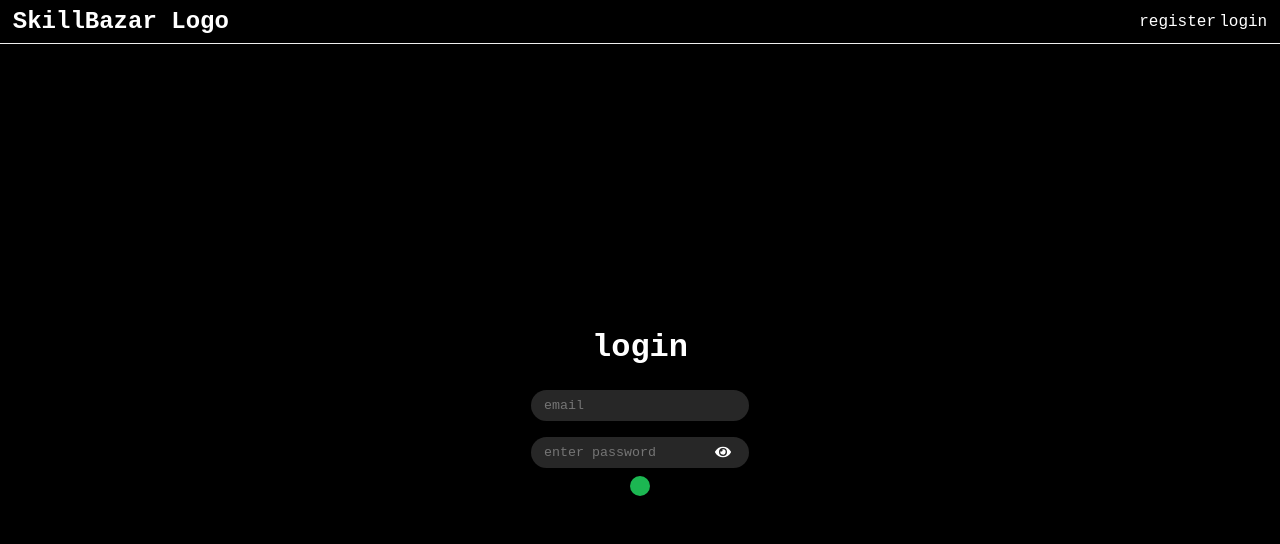
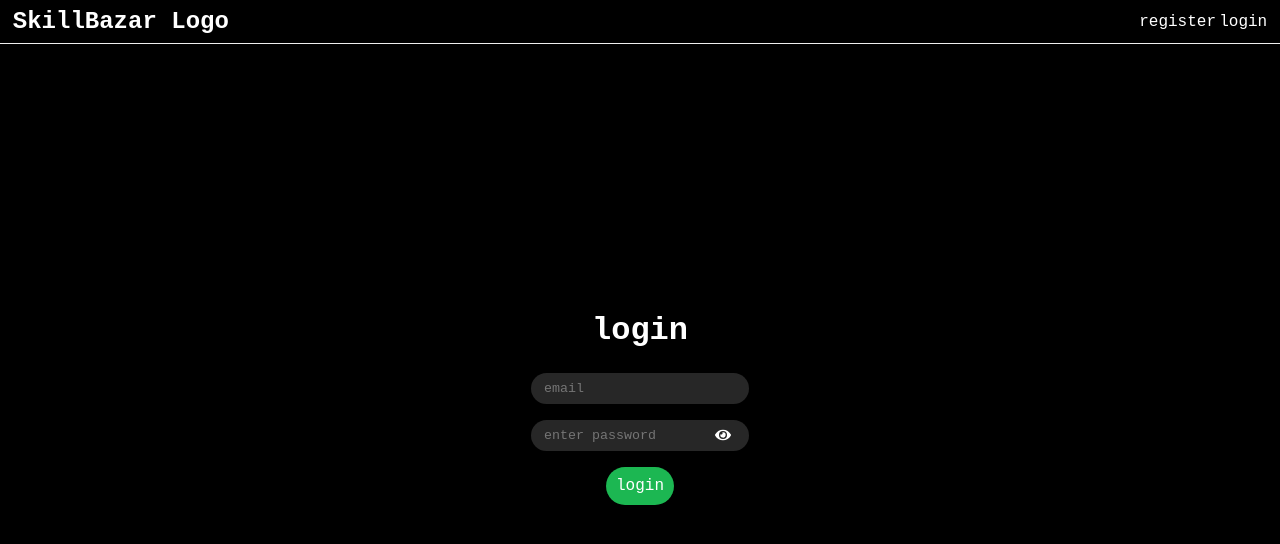
Before and after one commit to AndriyDubovichWork/skill_bazar, a Next.js app: page /login in a window 1280 px wide. Shown: the top 544 px of the page. Built offline with nearby package versions, Linux system fonts and the light colour scheme.

Commit message:
added bug

```diff
--- a/src/app/components/NavBar/NavBar.tsx
+++ b/src/app/components/NavBar/NavBar.tsx
@@ -4,7 +4,7 @@ import Link from 'next/link';
 
 export default function NavBar() {
   return (
-    <div className={classes.NavBar}>
+    <header className={classes.NavBar}>
       <Link href={'/'} className={classes.Logo}>
         <h2>SkillBazar Logo</h2>
       </Link>
@@ -12,6 +12,6 @@ export default function NavBar() {
         <Link href={'/register'}>register</Link>
         <Link href={'/login'}>login</Link>
       </div>
-    </div>
+    </header>
   );
 }
--- a/src/app/layout.tsx
+++ b/src/app/layout.tsx
@@ -15,7 +15,7 @@ export default function RootLayout({
     <html lang='en'>
       <body>
         <NavBar />
-        {children}
+        <main>{children}</main>
       </body>
     </html>
   );
--- a/src/app/login/Login.module.scss
+++ b/src/app/login/Login.module.scss
@@ -10,6 +10,7 @@
   .Header {
     margin: 2vh 0;
   }
+  button,
   input {
     margin: 1vh 0;
   }
--- a/src/app/login/page.tsx
+++ b/src/app/login/page.tsx
@@ -20,7 +20,7 @@ export default function Login() {
         setShowPassword={setShowPassword}
       />
 
-      <Button type={'button'} value='login' />
+      <Button type={'button'} text='login' />
     </form>
   );
 }
--- a/src/app/page.tsx
+++ b/src/app/page.tsx
@@ -1,5 +1,5 @@
 import Image from 'next/image';
 
 export default function Home() {
-  return <main>home</main>;
+  return <>home</>;
 }
--- a/src/app/register/Register.module.scss
+++ b/src/app/register/Register.module.scss
@@ -10,6 +10,7 @@
   .Header {
     margin: 2vh 0;
   }
+  button,
   input {
     margin: 1vh 0;
   }
--- a/src/app/register/page.tsx
+++ b/src/app/register/page.tsx
@@ -9,6 +9,7 @@ import classes from './Register.module.scss';
 import PasswordInput from '../components/Styled/PasswordInput/PasswordInput';
 import { Formik } from 'formik';
 import { RegisterFormT } from './registerTypes';
+import registerSchema from './Schema';
 
 export default function Register() {
   const [showPassword, setShowPassword] = useState(false);
@@ -22,9 +23,10 @@ export default function Register() {
   return (
     <Formik
       initialValues={initialValues}
-      onSubmit={(values: RegisterFormT) => {
+      validationSchema={registerSchema}
+      onSubmit={(values: RegisterFormT, { setSubmitting }) => {
         console.log(values);
-        // setSubmitting(false);
+        setSubmitting(false);
       }}
     >
       {({
```
Also changed, not shown: src/app/register/Schema.ts (added, +9 -0 lines).
